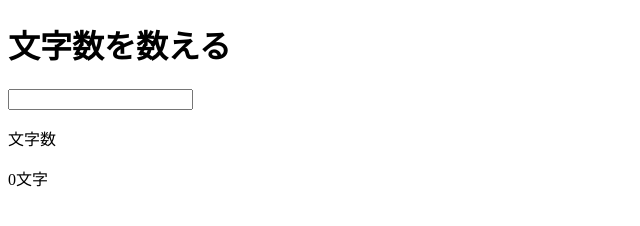
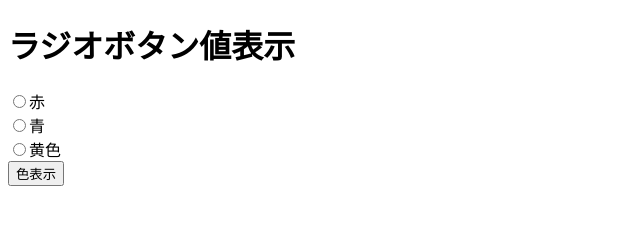
Before and after one commit to shoutarou123/front_kiso, a plain HTML site: page index.html in a window 1280 px wide. Shown: the whole page, without its empty margins (0-640 px from the left). Drawn offline with Linux system fonts and the light colour scheme.

Commit message:
ラジオボタンに色表示

```diff
--- a/index.html
+++ b/index.html
@@ -4,18 +4,17 @@
 <head>
   <meta charset="UTF-8">
   <meta name="viewport" content="width=device-width, initial-scale=1.0">
-  <title>基礎力反復道場 Javascript-LV.1 No.13 </title>
+  <title>基礎力反復道場 Javascript-LV.1 No.14 </title>
   <link rel="stylesheet" href="style.css">
 </head>
 
 <body>
-  <h1>文字数を数える</h1>
-  <input
-  type="text"
-  id="input"
-  />
-  <p>文字数</p>
-  <p><span id="inputCounter">0</span>文字</p>
+  <h1>ラジオボタン値表示</h1>
+  <label><input type="radio" name="color" value="赤">赤</label><br>
+  <label><input type="radio" name="color" value="青">青</label><br>
+  <label><input type="radio" name="color" value="黄色">黄色</label><br>
+  <button onClick="showSelected()">色表示</button>
+  <p id="result"></p>
 
   <script src="index.js"></script>
 </body>
--- a/index.js
+++ b/index.js
@@ -1,5 +1,17 @@
-let input = document.getElementById('input');
-let span = document.getElementById('inputCounter');
-input.addEventListener("keyup", function() {
-  span.textContent = input.value.length;
-});
+function showSelected() {
+  const radios = document.getElementsByName('color');
+  let selectedColor = '';
+
+  radios.forEach(radio => {
+    if (radio.checked) {
+      selectedColor = radio.value;
+    }
+  });
+
+  const result = document.getElementById('result');
+  if (selectedColor) {
+    result.textContent = `色は「${selectedColor}」です。`;
+  } else {
+    result.textContent = '選択されていません。';
+  }
+}
```
